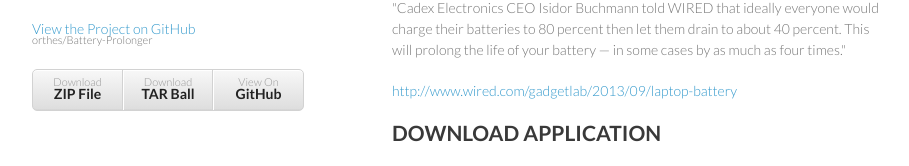
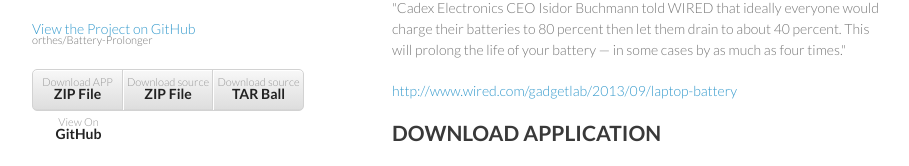
Before and after one commit to linkesch/Battery-Prolonger, a plain HTML site: page index.html in a window 1280 px wide. Shown: the part 195-361 px from the top of the page, without its empty margins (178-1087 px from the left). Drawn offline with Linux system fonts and the light colour scheme.

Commit message:
added download app link to sidebar

```diff
--- a/index.html
+++ b/index.html
@@ -22,8 +22,9 @@
 
 
         <ul>
-          <li><a href="https://github.com/orthes/Battery-Prolonger/zipball/master">Download <strong>ZIP File</strong></a></li>
-          <li><a href="https://github.com/orthes/Battery-Prolonger/tarball/master">Download <strong>TAR Ball</strong></a></li>
+					<li><a href="https://github.com/orthes/Battery-Prolonger/releases/download/v0.1-alpha/BateryProlonger.zip">Download APP<strong>ZIP File</strong></a></li>
+          <li><a href="https://github.com/orthes/Battery-Prolonger/zipball/master">Download source<strong>ZIP File</strong></a></li>
+          <li><a href="https://github.com/orthes/Battery-Prolonger/tarball/master">Download source <strong>TAR Ball</strong></a></li>
           <li><a href="https://github.com/orthes/Battery-Prolonger">View On <strong>GitHub</strong></a></li>
         </ul>
       </header>
```
